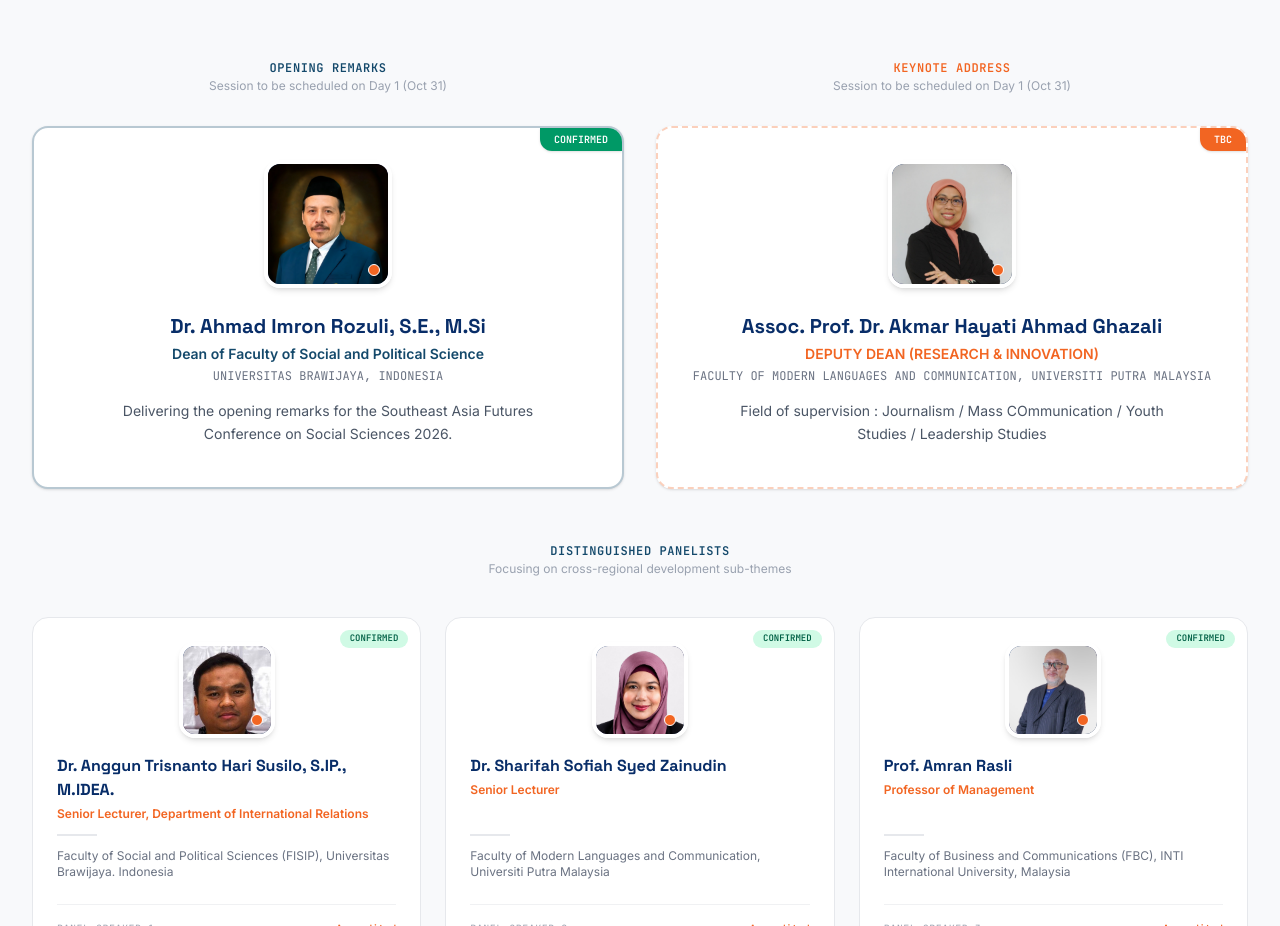
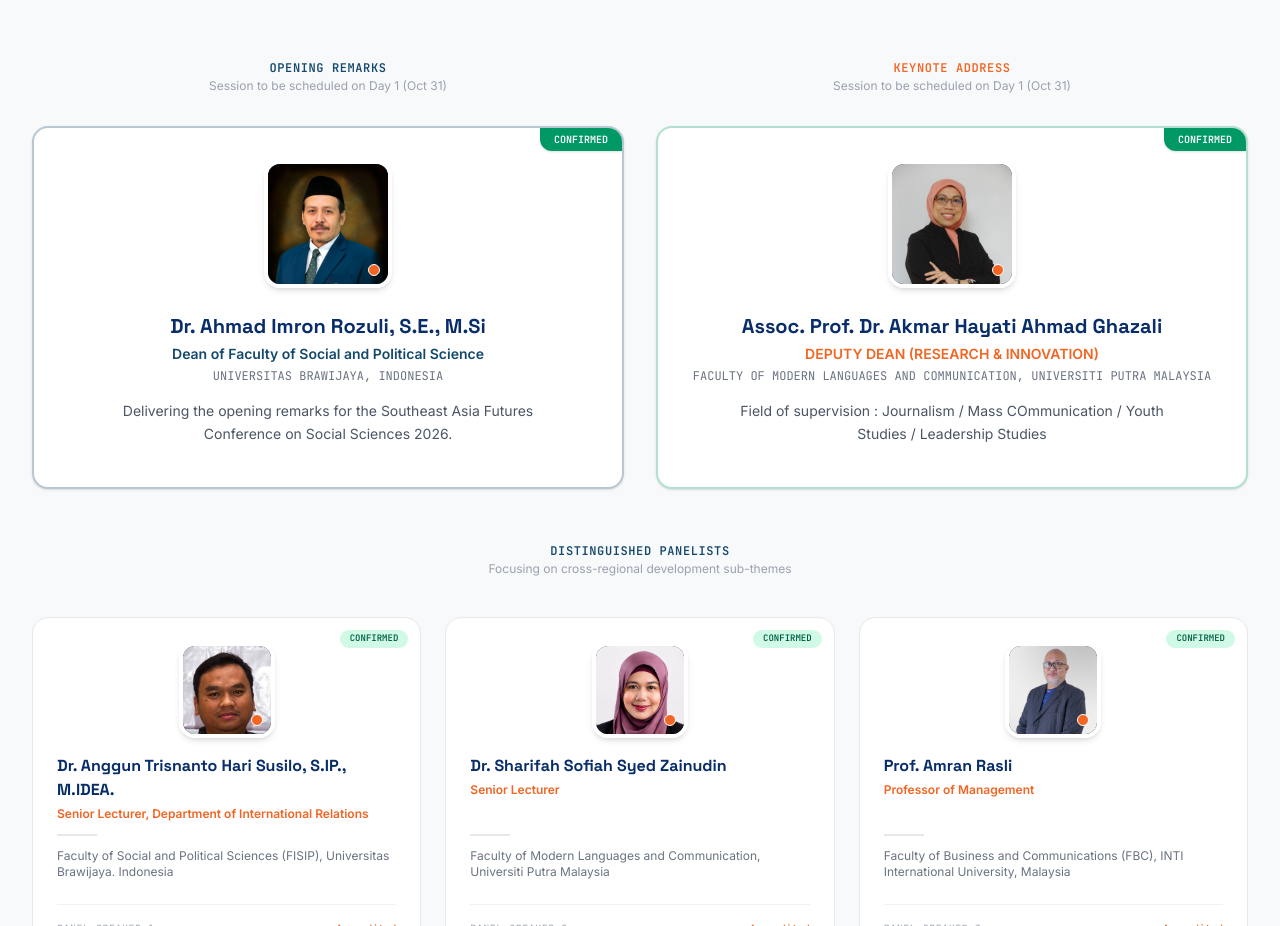
Before and after one commit to hhidayatinc/seafutures2026, a React (Vite) app: page / in a window 1280 px wide. Shown: the part 2860-3786 px from the top of the page. Built offline with nearby package versions, Linux system fonts and the light colour scheme.

Commit message:
confirmed

```diff
--- a/src/components/Speakers.tsx
+++ b/src/components/Speakers.tsx
@@ -131,10 +131,14 @@ export default function Speakers() {
             {keynotes.map((speaker) => (
               <div
                 key={speaker.id}
-                className="bg-white border-2 border-dashed border-brand-orange/30 rounded-2xl p-6 sm:p-8 text-center relative overflow-hidden shadow-sm hover:shadow-md transition-all duration-300 h-[calc(100%-3.5rem)]"
+                className={`bg-white border-2 rounded-2xl p-6 sm:p-8 text-center relative overflow-hidden shadow-sm hover:shadow-md transition-all duration-300 h-[calc(100%-3.5rem)] ${
+                  speaker.isTBC ? 'border-dashed border-brand-orange/30' : 'border-solid border-emerald-600/30'
+                }`}
               >
-                <div className="absolute top-0 right-0 bg-brand-orange text-white text-[10px] font-mono font-bold uppercase px-3.5 py-1 rounded-bl-xl shadow-sm">
-                  TBC
+                <div className={`absolute top-0 right-0 text-white text-[10px] font-mono font-bold uppercase px-3.5 py-1 rounded-bl-xl shadow-sm ${
+                  speaker.isTBC ? 'bg-brand-orange' : 'bg-emerald-600'
+                }`}>
+                  {speaker.isTBC ? 'TBC' : 'CONFIRMED'}
                 </div>
 
                 <SpeakerAvatar name={speaker.name} type="keynote" avatarUrl={speaker.avatarUrl} avatarPosition={speaker.avatarPosition} />
```
Also changed, not shown: 2 other files (tests, documents, lock files or other folders).
